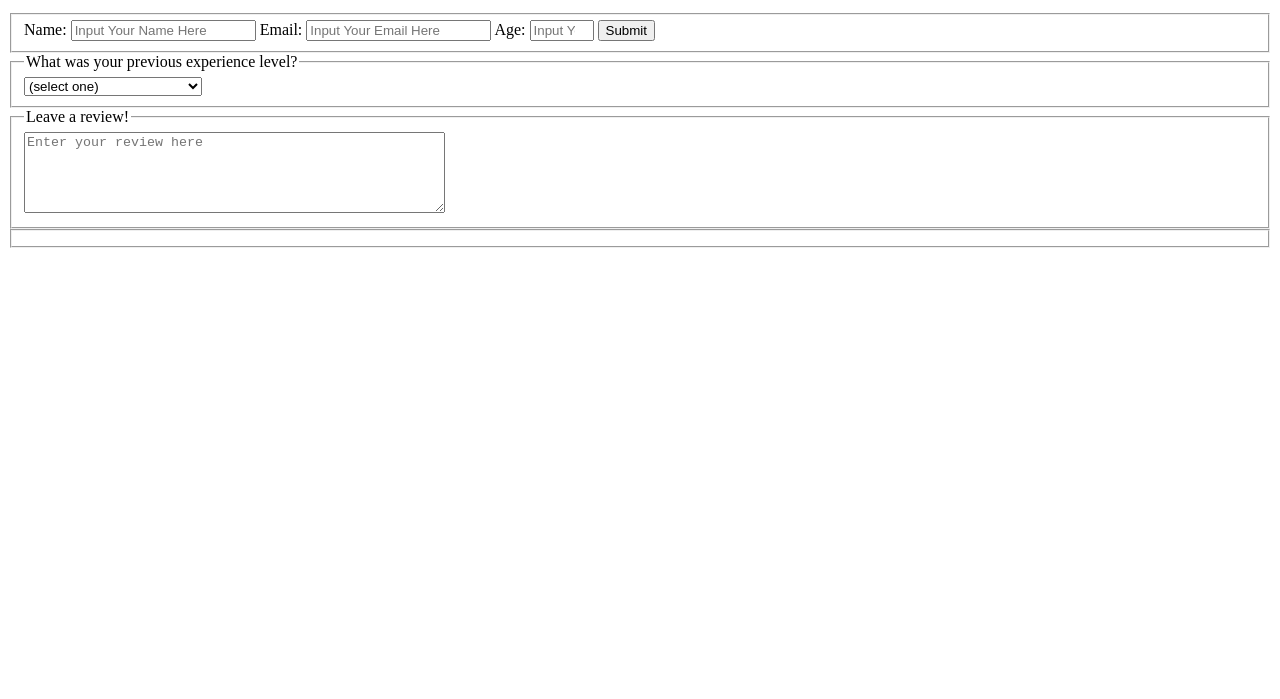
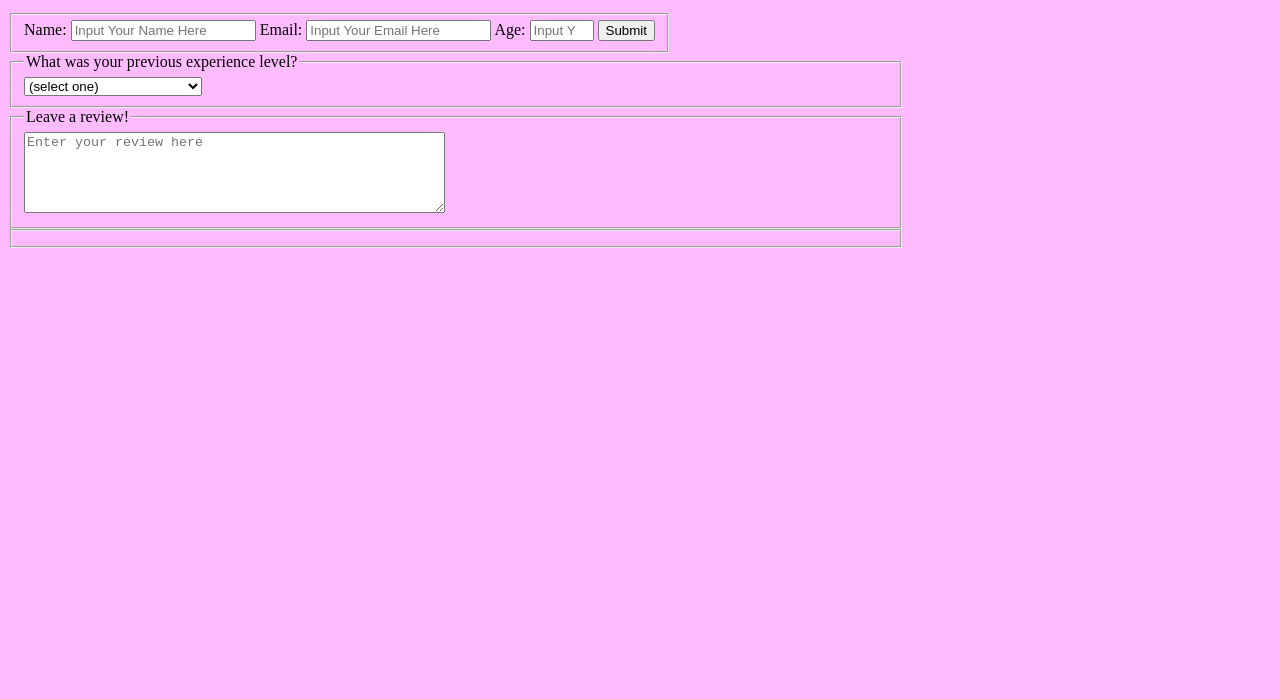
Before and after one commit to salma-sua/fcc_rewebign, a plain HTML site: page survey-form/index.html in a window 1280 px wide. Shown: the part 101-800 px from the top of the page. Drawn offline with Linux system fonts and the light colour scheme.

Commit message:
added colour to the body

```diff
--- a/survey-form/styles.css
+++ b/survey-form/styles.css
@@ -1 +1,9 @@
-body
+body {
+    width: 70%;
+    background-color: #f5f6;
+
+}
+
+#biodata {
+    display: inline;
+}
```
